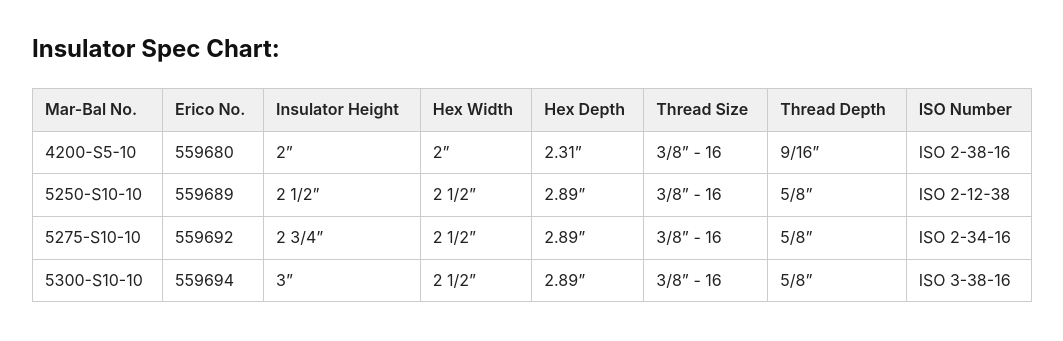
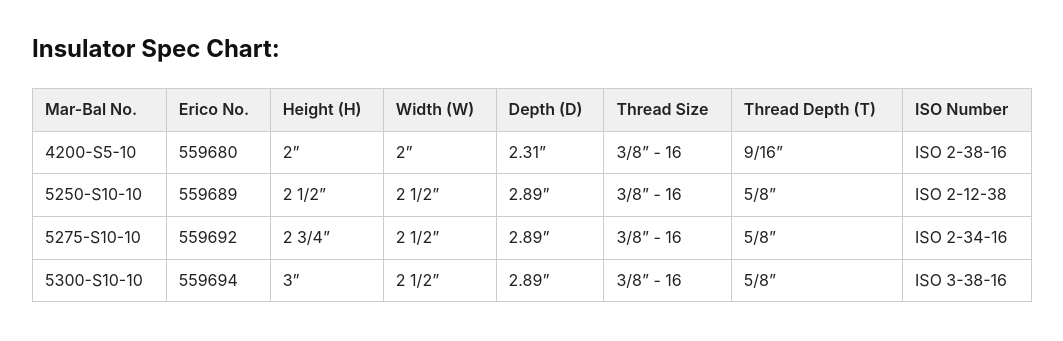
Before and after one commit to epecsupport/Service, a Jekyll site: the page built from support/marbal.md, in a window 1280 px wide. Shown: the top 341 px of the page, without its empty margins (108-1171 px from the left). Built offline with Jekyll 4.4.1, drawn with Linux system fonts in a browser that asks for light colours.

Commit message:
Update marbal.md

```diff
--- a/support/marbal.md
+++ b/support/marbal.md
@@ -6,9 +6,9 @@ autolink: true
 
 ## Insulator Spec Chart:
 
-| Mar-Bal No. | Erico No. | Insulator Height | Hex Width | Hex Depth | Thread Size | Thread Depth | ISO Number  |
-|-------------|-----------|------------------|-----------|-----------|-------------|--------------|-------------|
-| 4200-S5-10  | 559680    | 2"               | 2"        | 2.31"     | 3/8" - 16   | 9/16"        | ISO 2-38-16 |
-| 5250-S10-10 | 559689    | 2 1/2"           | 2 1/2"    | 2.89"     | 3/8" - 16   | 5/8"         | ISO 2-12-38 |
-| 5275-S10-10 | 559692    | 2 3/4"           | 2 1/2"    | 2.89"     | 3/8" - 16   | 5/8"         | ISO 2-34-16 |
-| 5300-S10-10 | 559694    | 3"               | 2 1/2"    | 2.89"     | 3/8" - 16   | 5/8"         | ISO 3-38-16 |
+| Mar-Bal No. | Erico No. | Height (H) | Width (W)   | Depth (D)   | Thread Size | Thread Depth (T) | ISO Number  |
+|-------------|-----------|------------|-------------|-------------|-------------|------------------|-------------|
+| 4200-S5-10  | 559680    | 2"         | 2"          | 2.31"       | 3/8" - 16   | 9/16"            | ISO 2-38-16 |
+| 5250-S10-10 | 559689    | 2 1/2"     | 2 1/2"      | 2.89"       | 3/8" - 16   | 5/8"             | ISO 2-12-38 |
+| 5275-S10-10 | 559692    | 2 3/4"     | 2 1/2"      | 2.89"       | 3/8" - 16   | 5/8"             | ISO 2-34-16 |
+| 5300-S10-10 | 559694    | 3"         | 2 1/2"      | 2.89"       | 3/8" - 16   | 5/8"             | ISO 3-38-16 |
```
